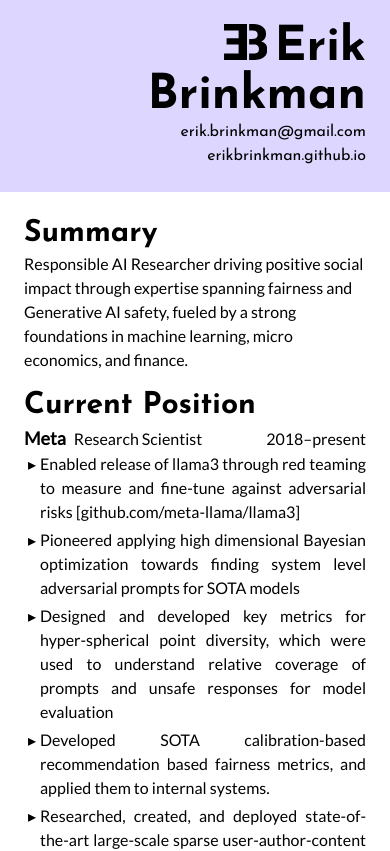
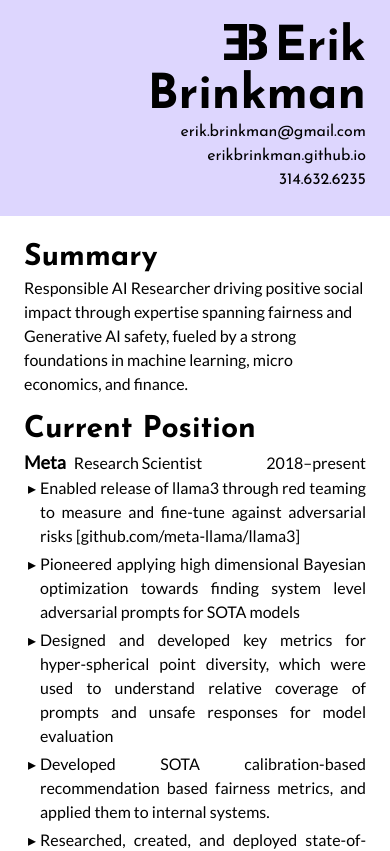
Before and after one commit to erikbrinkman/resume, a Next.js app: page / in a window 390 px wide. Shown: the top 851 px of the page. Built offline with nearby package versions, Linux system fonts and the light colour scheme.

Commit message:
add phone number

```diff
--- a/components/heading.tsx
+++ b/components/heading.tsx
@@ -30,6 +30,11 @@
             erikbrinkman.github.io
           </a>
         </div>
+        <div className="hover:text-white hover:underline">
+          <a href="tel:+13146326235" target="_blank" rel="noreferrer">
+            314.632.6235
+          </a>
+        </div>
       </div>
     </div>
   );
```
